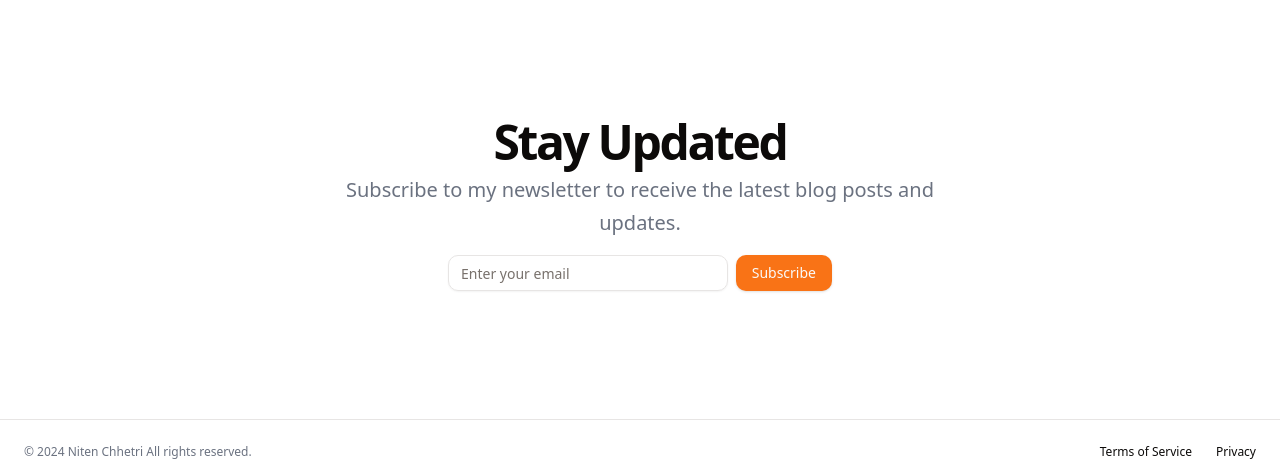
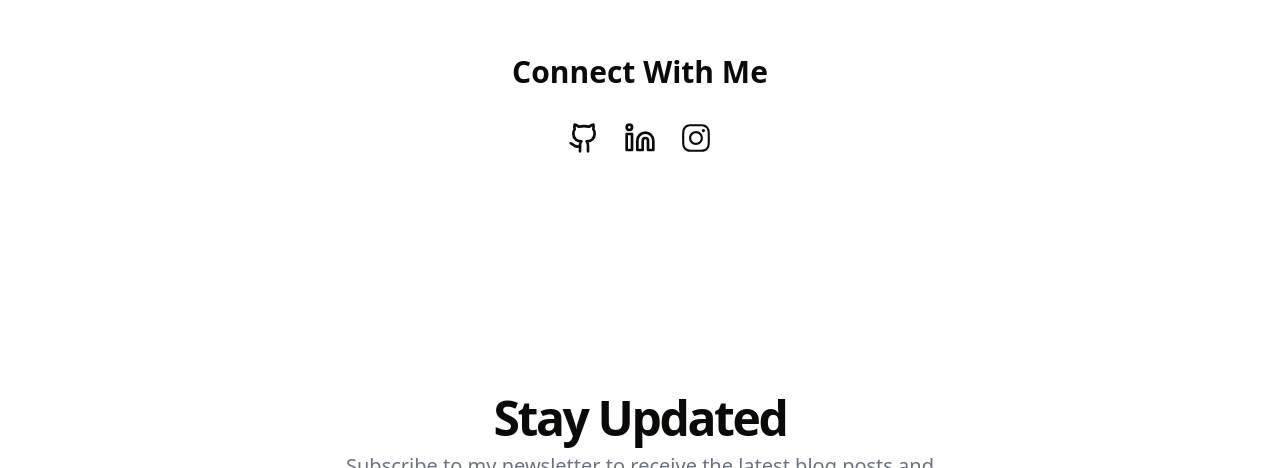
Before and after one commit to niten10/personal-blog, a Next.js app: page / in a window 1280 px wide. Shown: the part 1336-1804 px from the top of the page. Built offline with nearby package versions, Linux system fonts and the light colour scheme.

Commit message:
added the about me section

```diff
--- a/app/page.js
+++ b/app/page.js
@@ -10,9 +10,33 @@ import PricingSection from "@/components/Pricing";
 import TopBlogs from "@/components/Topblogs";
 import Coverpp from "../app/image/fullcover-pp.jpg";
 import Typed from "typed.js";
+import { Github, Linkedin, Twitter, Instagram } from "lucide-react";
+import { InstagramLogoIcon } from "@radix-ui/react-icons";
 import { motion } from "framer-motion";
 import { useState } from "react";
 export default function Home() {
+  const containerVariants = {
+    hidden: { opacity: 0 },
+    visible: {
+      opacity: 1,
+      transition: {
+        staggerChildren: 0.1,
+        delayChildren: 0.3,
+      },
+    },
+  };
+
+  const itemVariants = {
+    hidden: { y: 20, opacity: 0 },
+    visible: {
+      y: 0,
+      opacity: 1,
+      transition: {
+        type: "spring",
+        stiffness: 100,
+      },
+    },
+  };
   const el = useRef("");
   const [scrollY, setScrollY] = useState(0);
 
@@ -114,6 +138,54 @@ export default function Home() {
             <Image src={Coverpp} width={400} height={500} alt="cover picture" />
           </div>
         </motion.section>
+        <motion.section
+          className="container mx-auto px-4 py-16"
+          initial="hidden"
+          animate="visible"
+          variants={containerVariants}
+        >
+          <motion.h2
+            className="text-3xl font-bold mb-8 text-center"
+            variants={itemVariants}
+          >
+            Connect With Me
+          </motion.h2>
+          <motion.div
+            className="flex justify-center space-x-6 mb-12"
+            variants={containerVariants}
+          >
+            <motion.a
+              href="https://github.com/niten10"
+              target="_blank"
+              rel="noopener noreferrer"
+              variants={itemVariants}
+              whileHover={{ scale: 1.1 }}
+              whileTap={{ scale: 0.95 }}
+            >
+              <Github className="w-8 h-8" />
+            </motion.a>
+            <motion.a
+              href="https://www.linkedin.com/in/niten-chhetri-7670a9253/"
+              target="_blank"
+              rel="noopener noreferrer"
+              variants={itemVariants}
+              whileHover={{ scale: 1.1 }}
+              whileTap={{ scale: 0.95 }}
+            >
+              <Linkedin className="w-8 h-8" />
+            </motion.a>
+            <motion.a
+              href="https://www.instagram.com/niten.exe?utm_source=ig_web_button_share_sheet&igsh=ZDNlZDc0MzIxNw=="
+              target="_blank"
+              rel="noopener noreferrer"
+              variants={itemVariants}
+              whileHover={{ scale: 1.1 }}
+              whileTap={{ scale: 0.95 }}
+            >
+              <InstagramLogoIcon className="w-8 h-8" />
+            </motion.a>
+          </motion.div>
+        </motion.section>
         {/* <TopBlogs /> */}
         <section className="w-full py-12 md:py-24 lg:py-32">
           <div className="container px-4 md:px-6">
--- a/components/Navbar.js
+++ b/components/Navbar.js
@@ -117,7 +117,7 @@ const Navbar = () => {
                     <Link href="/">Home</Link>
                     <Link href="/about">About</Link>
                     <Link href="/blog">Blog</Link>
-                    <Link href="/contact">Contact</Link>
+                    {/* <Link href="/contact">Contact</Link>
                     <div>
                       <Button
                         variant="link"
@@ -129,7 +129,7 @@ const Navbar = () => {
                       <Button variant="link" size="small" className="mx-1">
                         Signup
                       </Button>
-                    </div>
+                    </div> */}
                   </div>
                 </SheetDescription>
               </SheetHeader>
```
